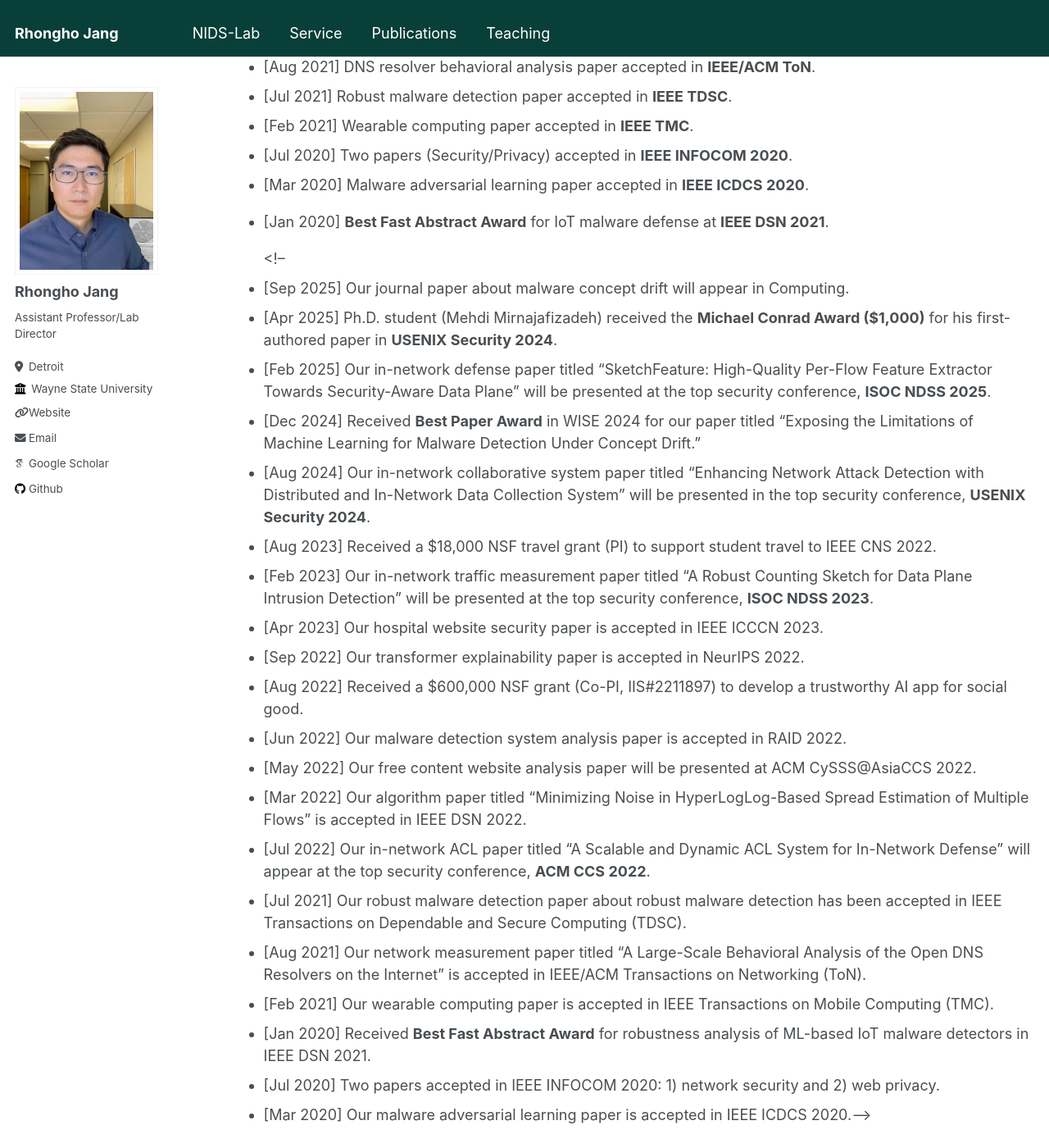
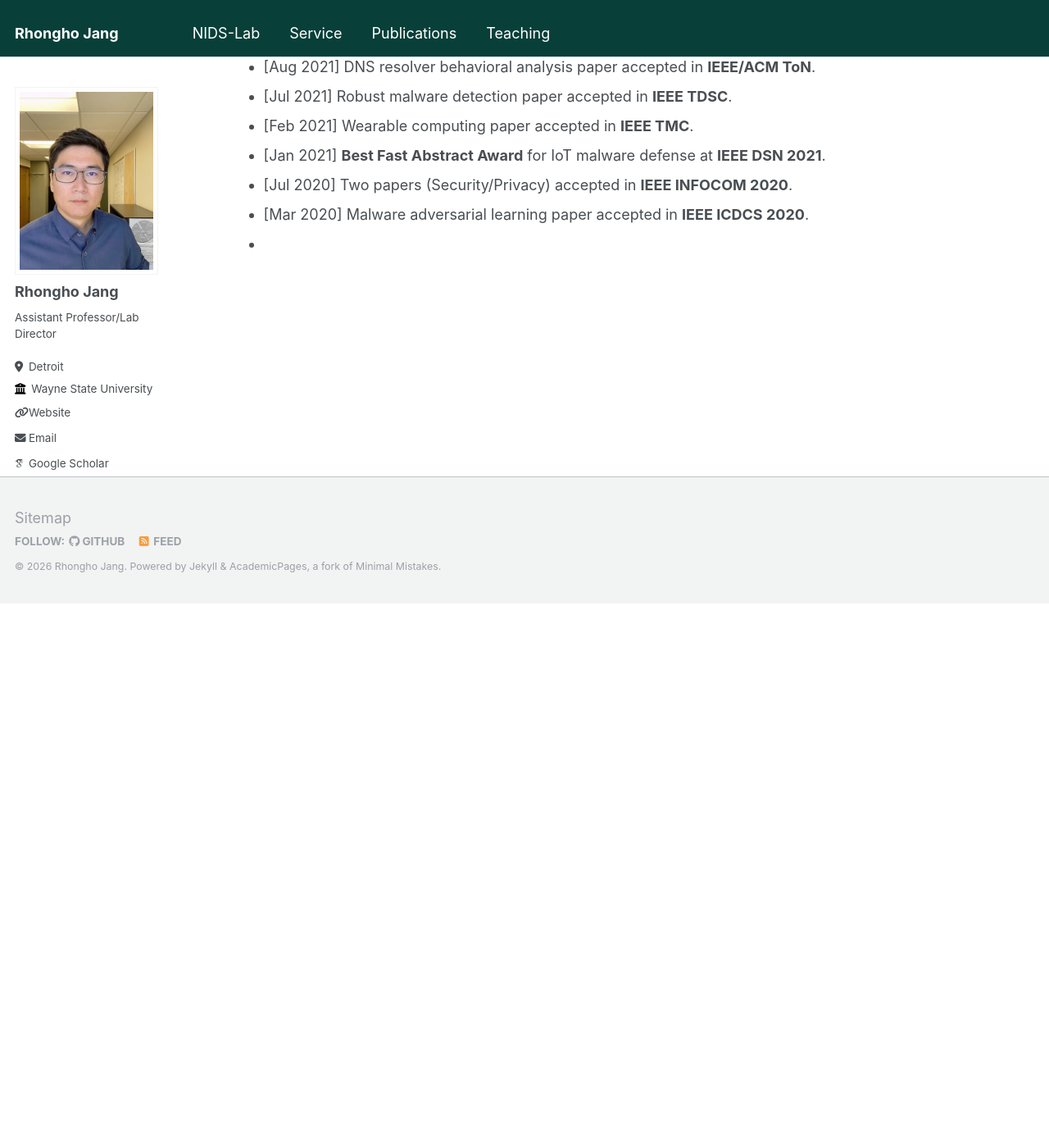
Before and after one commit to rhongho/rhongho.github.io, a Jekyll site: the page built from _pages/about.md, in a window 1280 px wide and 1400 px high, scrolled down 957 px. Shown: the whole window at 82% size. Built offline with Jekyll 4.4.1, drawn with Linux system fonts in a browser that asks for light colours; some web fonts are replaced; after the commit the page ends 1694 px from its top, so only the background shows below that.

Commit message:
Update about.md

```diff
--- a/_pages/about.md
+++ b/_pages/about.md
@@ -39,28 +39,7 @@ Recent News
 * [Aug 2021] DNS resolver behavioral analysis paper accepted in **IEEE/ACM ToN**.
 * [Jul 2021] Robust malware detection paper accepted in **IEEE TDSC**.
 * [Feb 2021] Wearable computing paper accepted in **IEEE TMC**.
+* [Jan 2021] **Best Fast Abstract Award** for IoT malware defense at **IEEE DSN 2021**.
 * [Jul 2020] Two papers (Security/Privacy) accepted in **IEEE INFOCOM 2020**.
 * [Mar 2020] Malware adversarial learning paper accepted in **IEEE ICDCS 2020**.
-* [Jan 2020] **Best Fast Abstract Award** for IoT malware defense at **IEEE DSN 2021**.
-
-  <!--
-* [Sep 2025] Our journal paper about malware concept drift will appear in Computing.
-* [Apr 2025] Ph.D. student (Mehdi Mirnajafizadeh) received the **Michael Conrad Award ($1,000)** for his first-authored paper in **USENIX Security 2024**.
-* [Feb 2025] Our in-network defense paper titled "SketchFeature: High-Quality Per-Flow Feature Extractor Towards Security-Aware Data Plane" will be presented at the top security conference, **ISOC NDSS 2025**.
-* [Dec 2024] Received **Best Paper Award** in WISE 2024 for our paper titled "Exposing the Limitations of Machine Learning for Malware Detection Under Concept Drift."
-* [Aug 2024] Our in-network collaborative system paper titled "Enhancing Network Attack Detection with Distributed and In-Network Data Collection System" will be presented in the top security conference, **USENIX Security 2024**.
-* [Aug 2023] Received a $18,000 NSF travel grant (PI) to support student travel to IEEE CNS 2022.
-* [Feb 2023] Our in-network traffic measurement paper titled "A Robust Counting Sketch for Data Plane Intrusion Detection" will be presented at the top security conference, **ISOC NDSS 2023**.
-* [Apr 2023] Our hospital website security paper is accepted in IEEE ICCCN 2023.
-* [Sep 2022] Our transformer explainability paper is accepted in NeurIPS 2022.
-* [Aug 2022] Received a $600,000 NSF grant (Co-PI, IIS#2211897) to develop a trustworthy AI app for social good.
-* [Jun 2022] Our malware detection system analysis paper is accepted in RAID 2022.
-* [May 2022] Our free content website analysis paper will be presented at ACM CySSS@AsiaCCS 2022.
-* [Mar 2022] Our algorithm paper titled "Minimizing Noise in HyperLogLog-Based Spread Estimation of Multiple Flows" is accepted in IEEE DSN 2022.
-* [Jul 2022] Our in-network ACL paper titled "A Scalable and Dynamic ACL System for In-Network Defense" will appear at the top security conference, **ACM CCS 2022**.
-* [Jul 2021] Our robust malware detection paper about robust malware detection has been accepted in IEEE Transactions on Dependable and Secure Computing (TDSC).
-* [Aug 2021] Our network measurement paper titled "A Large-Scale Behavioral Analysis of the Open DNS Resolvers on the Internet" is accepted in IEEE/ACM Transactions on Networking (ToN).
-* [Feb 2021] Our wearable computing paper is accepted in IEEE Transactions on Mobile Computing (TMC).
-* [Jan 2020] Received **Best Fast Abstract Award** for robustness analysis of ML-based IoT malware detectors in IEEE DSN 2021.
-* [Jul 2020] Two papers accepted in IEEE INFOCOM 2020: 1) network security and 2) web privacy.
-* [Mar 2020] Our malware adversarial learning paper is accepted in IEEE ICDCS 2020.-->
+*
```
